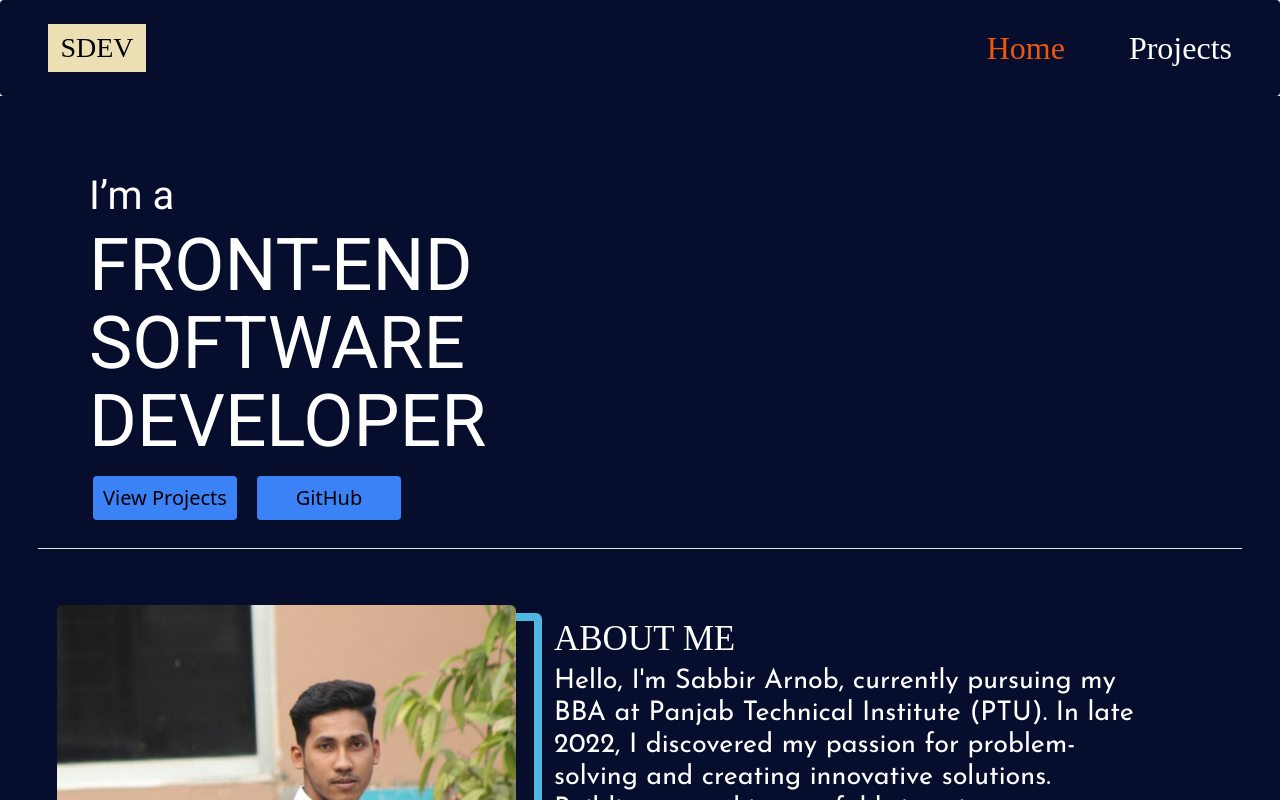
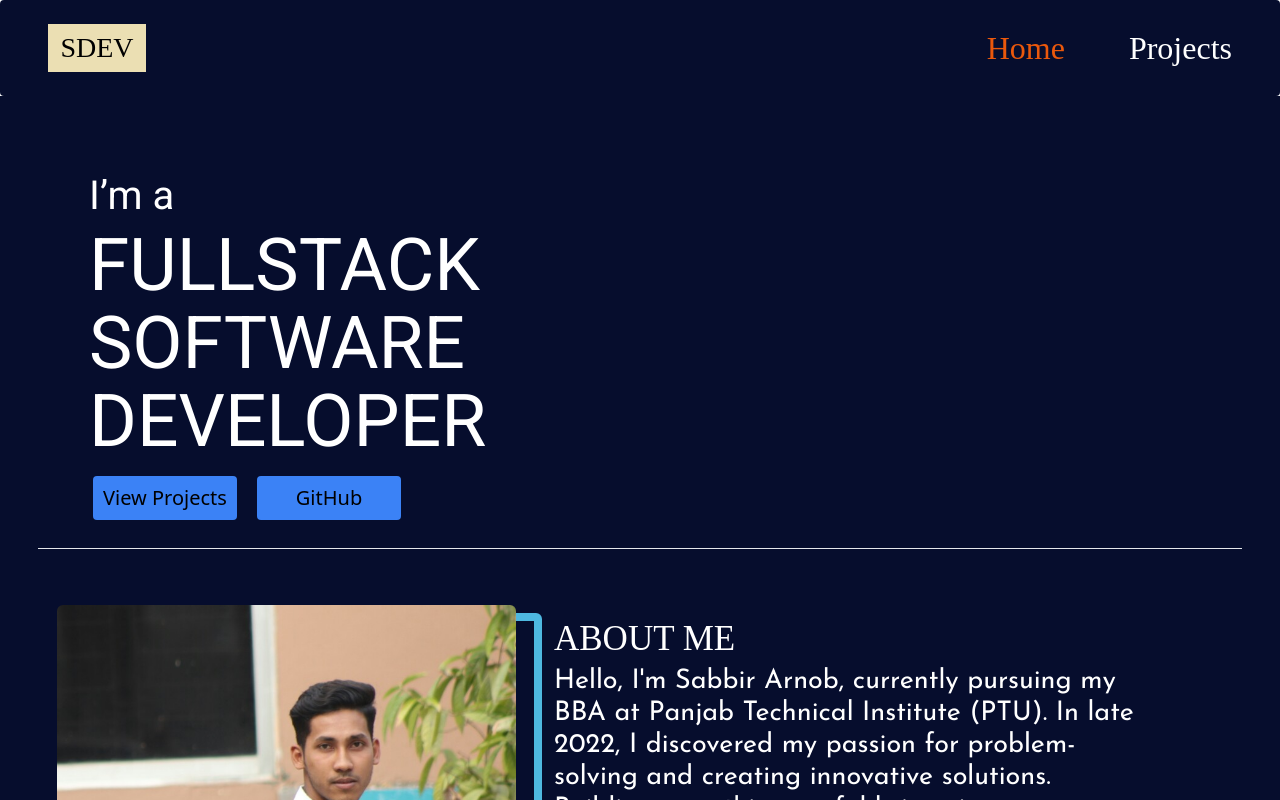
Before and after one commit to sabbir512/Sabbir-s-Portfolio, a React (Vite) app: page / in a window 1280 px wide. Shown: the top 800 px of the page. Built offline with nearby package versions, Linux system fonts and the light colour scheme; a web font is replaced by a local one.

Commit message:
Change text

```diff
--- a/src/components/HomeComponents/Hero.jsx
+++ b/src/components/HomeComponents/Hero.jsx
@@ -21,7 +21,7 @@ function Hero() {
         className="text-white lg:text-[73px] lg:w-[39%]  lg:leading-[78px] md:text-[66px] md:min-w-[75%]  md:leading-[70px] sm:leading-[57px] sm:text-[54px] sm:min-w-[75%] mediumPhone:text-[44px] mediumPhone:leading-[53px] max-w-[358px] text-[28px] leading-[47px] w-[299px]"
         style={{ fontFamily: "Roboto" }}
       >
-        FRONT-END SOFTWARE DEVELOPER
+        FULLSTACK SOFTWARE DEVELOPER
       </div>
       <div className="flex gap-4">
         <Button text="View Projects" onclick={handleProjectView} />
```
